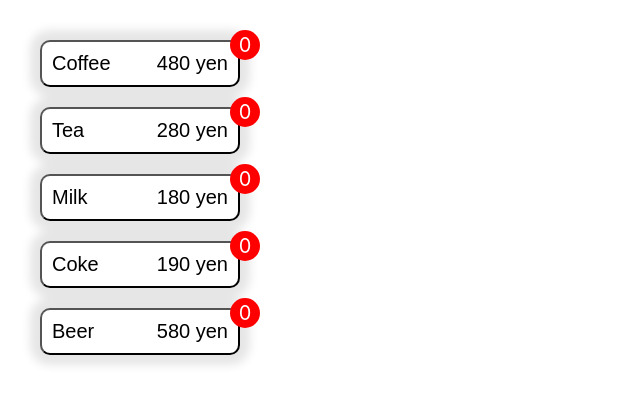
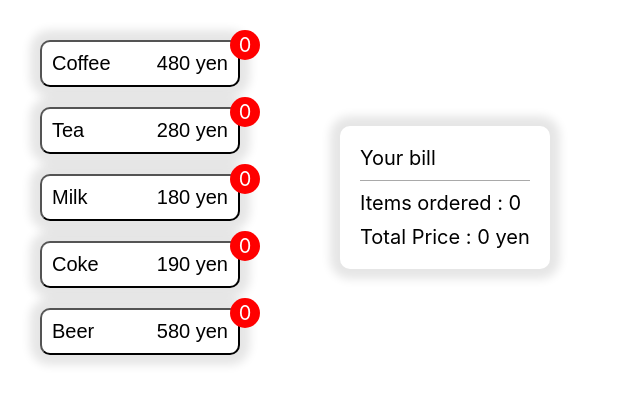
Before and after one commit to PPVphilosopher/cafe-order, a React (Create React App) app: page / in a window 1280 px wide. Shown: the top 404 px of the page, without its empty margins (0-640 px from the left). Built offline with nearby package versions, Linux system fonts and the light colour scheme.

Commit message:
feat: add summary

```diff
--- a/package.json
+++ b/package.json
@@ -7,6 +7,7 @@
     "@testing-library/react": "^13.0.0",
     "@testing-library/user-event": "^13.2.1",
     "@types/jest": "^27.0.1",
+    "@types/lodash": "^4.14.202",
     "@types/node": "^16.7.13",
     "@types/react": "^18.0.0",
     "@types/react-dom": "^18.0.0",
--- a/src/App.scss
+++ b/src/App.scss
@@ -1,9 +1,29 @@
 .App {
+  display: flex;
+  align-items: center;
+  gap: 100px;
   padding: 40px;
+  font-size: 20px;
 
   &__menu-list {
     display: flex;
     flex-direction: column;
     gap: 20px;
   }
+
+  &__summary {
+    display: flex;
+    flex-direction: column;
+    gap: 10px;
+    padding: 20px;
+    width: fit-content;
+    height: fit-content;
+    border-radius: 10px;
+    box-shadow: 0px 0px 10px 10px rgba(0, 0, 0, 0.1);
+
+    &__line {
+      border-bottom: 1px solid darkgray;
+      width: 100%;
+    }
+  }
 }
--- a/src/App.tsx
+++ b/src/App.tsx
@@ -1,7 +1,8 @@
+import { ALL_MENU } from 'helpers'
 import { MenuItem } from 'components'
-import { ALL_MENU } from 'helpers'
-import { useState } from 'react'
+import { useState, useMemo } from 'react'
 import './App.scss'
+import sum from 'lodash/sum'
 
 const App = () => {
   const [amount, setAmount] = useState<number[]>(
@@ -11,6 +12,14 @@ const App = () => {
   const onMenuClick = (index: number) => {
     setAmount((prev) => prev.map((a, i) => (i === index ? a + 1 : a)))
   }
+
+  const total = useMemo(
+    () => ({
+      amount: sum(amount),
+      price: sum(amount.map((a, i) => a * ALL_MENU[i].price)),
+    }),
+    [amount]
+  )
 
   return (
     <div className='App'>
@@ -24,6 +33,12 @@ const App = () => {
           />
         ))}
       </div>
+      <div className='App__summary'>
+        <div>Your bill</div>
+        <div className='App__summary__line' />
+        <div>Items ordered : {total.amount}</div>
+        <div>Total Price : {total.price} yen</div>
+      </div>
     </div>
   )
 }
--- a/src/components/MenuItem/style.scss
+++ b/src/components/MenuItem/style.scss
@@ -1,7 +1,6 @@
 .MenuItem {
   position: relative;
   width: fit-content;
-  font-size: 20px;
 
   &__button {
     display: flex;
```
Also changed, not shown: 1 other file (tests, documents, lock files or other folders).
